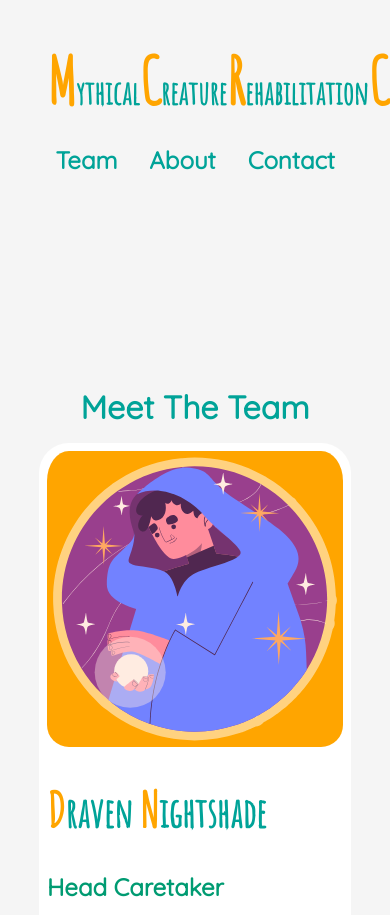
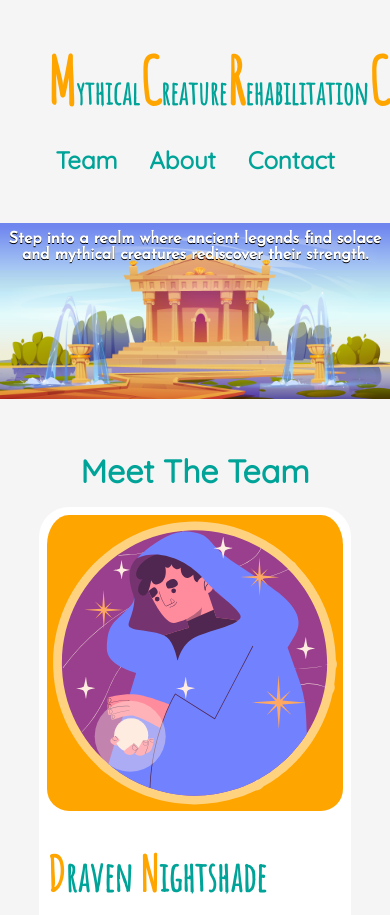
Before and after one commit to fac29b/James_Fintan_Project1, a plain HTML site: page index.html in a window 390 px wide. Shown: the top 915 px of the page. Drawn offline with Linux system fonts and the light colour scheme.

Commit message:
add hero section to site
adds responsive full width image of a temple with overlaid text.

relates #8

```diff
--- a/assets/css/style.css
+++ b/assets/css/style.css
@@ -34,7 +34,7 @@ body {
 }
 
 section {
-    padding-block: 3rem;
+    padding-block: 1.5rem;
     width: var(--width);
     max-width: var(--max-width);
     margin: var(--center-element);
@@ -115,6 +115,32 @@ nav>ul>li>a:hover {
     padding: 0.5rem;
 }
 
+/* HERO SECTION */
+
+.hero,
+.hero__image {
+    width: 100%;
+    max-width: 100%;
+    align-self: center;
+}
+
+.hero {
+    position: relative;
+    padding-top: 0;
+}
+
+.hero__text {
+    width: 100%;
+    position: absolute;
+    margin-top: 2%;
+    text-align: center;
+    font-family: var(--header-font);
+    color: white;
+    font-weight: 900;
+    font-size: clamp(1rem, 3vw, 4rem);
+    text-shadow: 0 1px 0 black;
+}
+
 /* TEAM SECTION */
 
 .profiles__title {
@@ -167,3 +193,11 @@ nav>ul>li>a:hover {
     font-size: 1.5rem;
     color: var(--accent-color);
 }
+
+/* DESKTOP RESPONSIVE */
+
+/* @media only screen and (min-width: 600px) {
+    .hero__text {
+        margin-top: 37%;
+    }
+  } */
--- a/index.html
+++ b/index.html
@@ -8,6 +8,8 @@
     <link rel="stylesheet" href="./assets/css/style.css">
     <link rel="stylesheet" href="https://fonts.googleapis.com/css?family=Quicksand">
     <link rel="stylesheet" href="https://fonts.googleapis.com/css?family=Amatic+SC">
+    <link rel="stylesheet" href="https://fonts.googleapis.com/css?family=Josefin Sans">
+
 </head>
 
 <body>
@@ -25,11 +27,15 @@
     </header>
 
     <!-- HERO SECTION -->
-    <section>
-        <div>
+    <section class="hero">
+        <div class="hero__text">
+            <p>Step into a realm where ancient legends find solace
+            and mythical creatures rediscover their strength. </p>
         </div>
         <div>
-            <img src="" alt="">
+            <img class="hero__image" src="images/temple1.png"
+            alt="A cartoony illustration of a Greek style
+            temple surrouned by trees with water fountains in the foreground">
         </div>
     </section>
 
@@ -40,7 +46,8 @@
         <div class="team">
             <article class="team__member">
                 <img class="team__pic" src="images/wizard-lrg.svg"
-                    alt="A colourful illustration depicting a young male wizard in a voluminous hooded cape, holding a crystal ball">
+                    alt="A colourful illustration depicting a young male wizard in
+                    a voluminous hooded cape, holding a crystal ball">
                     <h3 class="team__name">
                         D<span>raven</span> N<span>ightshade</span>
                     </h3>
@@ -56,7 +63,8 @@
             </article>
             <article class="team__member">
                 <img class="team__pic" src="images/witch2-lrg.svg"
-                    alt="A colourful illustration of a young female witch holding a magic staff in her left hand">
+                    alt="A colourful illustration of a young female witch holding a magic
+                    staff in her left hand">
                 <h3 class="team__name">
                     E<span>lara</span> M<span>oonshadow</span>
                 </h3>
@@ -71,7 +79,8 @@
             </article>
             <article class="team__member">
                 <img class="team__pic" src="images/wizard2-lrg.svg"
-                    alt="A colourful illustration of an old male wizard with a large white beard and wide brimmed hat">
+                    alt="A colourful illustration of an old male wizard with a large
+                    white beard and wide brimmed hat">
                 <h3 class="team__name">
                     M<span>agnus</span> I<span>ronheart</span></h3>
                 <p class="team__role">
@@ -86,7 +95,8 @@
             </article>
             <article class="team__member">
                 <img class="team__pic" src="images/witch-lrg.svg"
-                    alt="A colourful illustration of a young female witch wearing a pointed hat with long flowing hair. She is conjuring a magical flame">
+                    alt="A colourful illustration of a young female witch wearing a
+                    pointed hat with long flowing hair. She is conjuring a magical flame">
                 <h3 class="team__name">
                     S<span>eraphina</span> S<span>tormrider</span>
                 </h3>
@@ -101,7 +111,8 @@
             </article>
             <article class="team__member">
                 <img class="team__pic" src="images/wizard-lrg.svg"
-                    alt="A colourful illustration depicting a young male wizard in a voluminous hooded cape, holding a crystal ball">
+                    alt="A colourful illustration depicting a young male wizard in
+                    a voluminous hooded cape, holding a crystal ball">
                 <h3 class="team__name">
                     O<span>rik</span> F<span>ireforge</span>
                 </h3>
@@ -116,7 +127,8 @@
             </article>
             <article class="team__member">
                 <img class="team__pic" src="images/witch2-lrg.svg"
-                    alt="A colourful illustration of a young female witch holding a magic staff in her left hand">
+                    alt="A colourful illustration of a young female witch holding a
+                    magic staff in her left hand">
                 <h3 class="team__name">
                     C<span>elestia</span> F<span>rostwind</span>
                 </h3>
```
Also changed, not shown: images/temple1.png (added).
